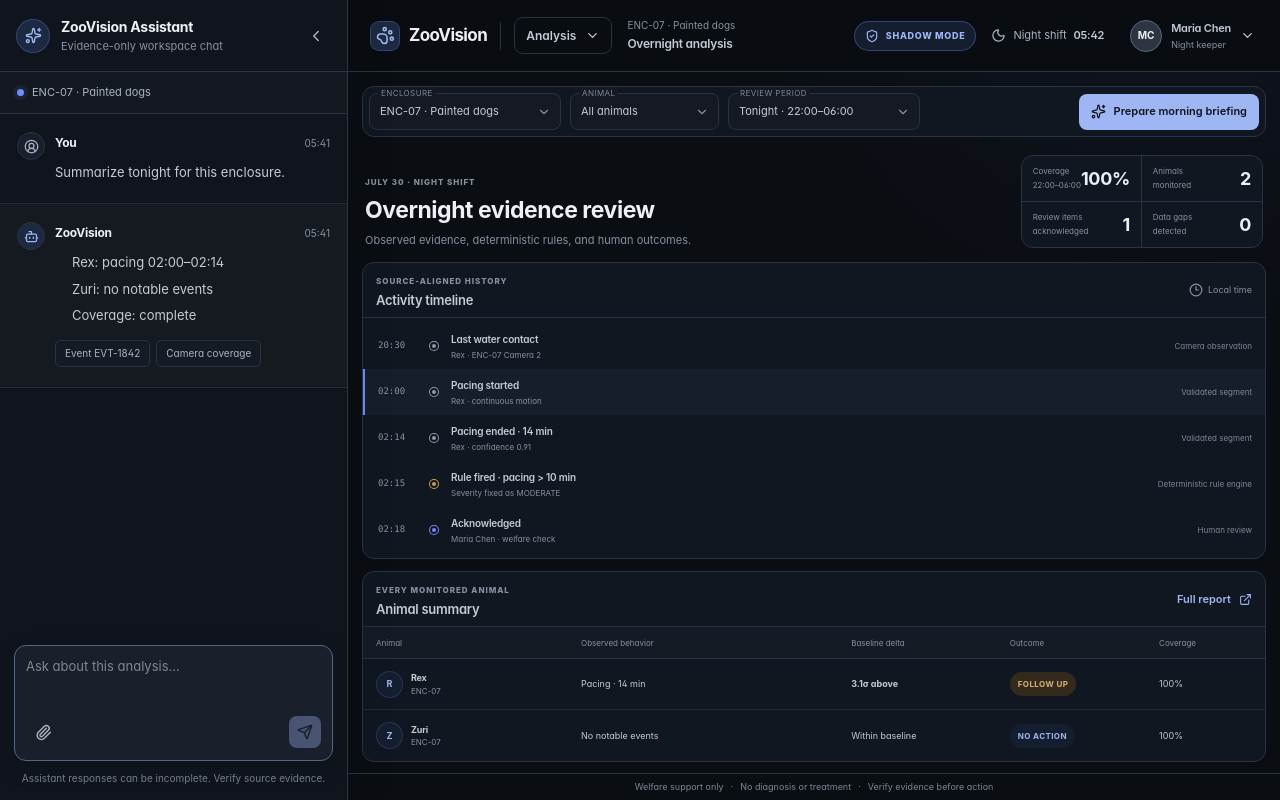
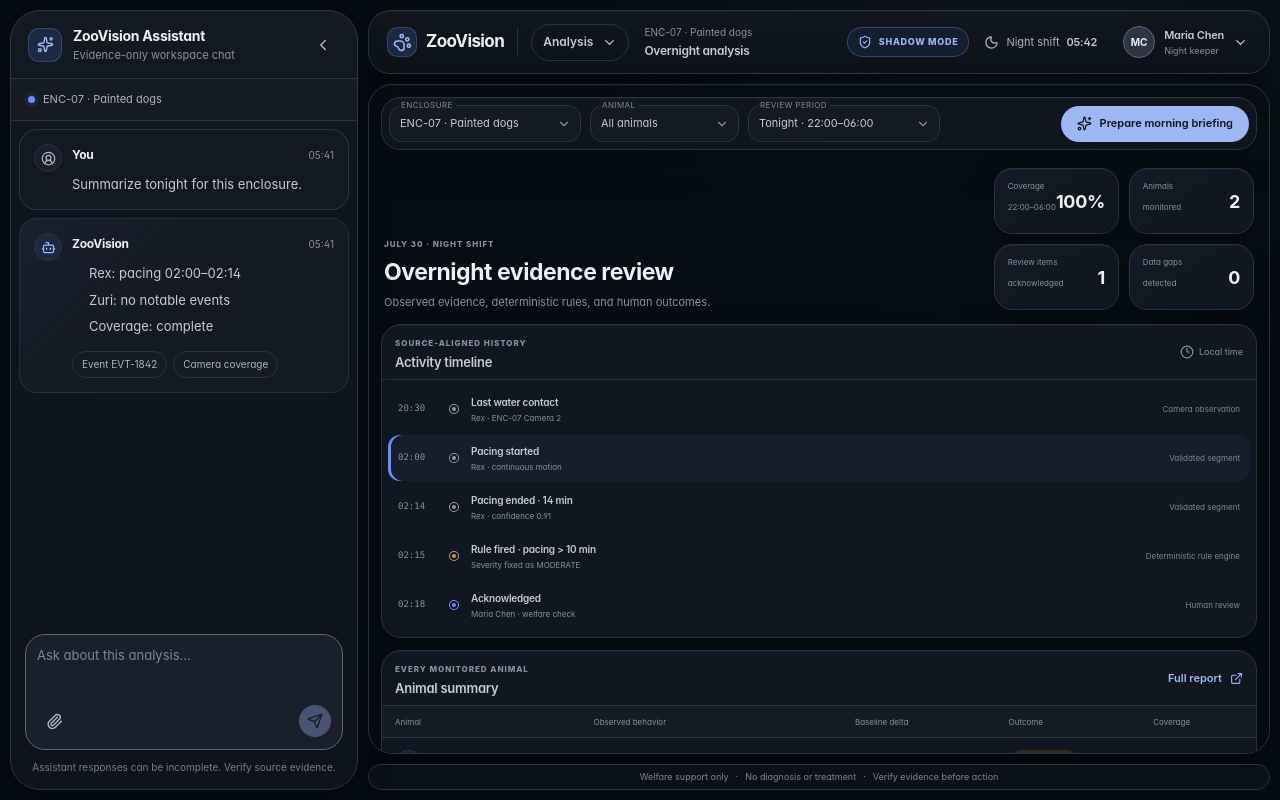
Before and after one commit to rishabhcli/ZooVision, a Next.js app: page /analysis in a window 1280 px wide. Built offline with nearby package versions, Linux system fonts and the light colour scheme.

Commit message:
Roundify ZooVision surface hierarchy

```diff
--- a/app/globals.css
+++ b/app/globals.css
@@ -20,11 +20,15 @@
   --amber-soft: #33291c;
   --blue-gray: #73849c;
   --danger: #c87665;
-  --shadow: 0 18px 48px rgba(0, 0, 0, 0.28);
-  --radius-xs: 6px;
-  --radius-sm: 9px;
-  --radius-md: 12px;
-  --radius-lg: 16px;
+  --shadow: 0 24px 64px rgba(0, 0, 0, 0.34);
+  --shadow-soft:
+    0 1px 0 rgba(255, 255, 255, 0.035) inset,
+    0 14px 34px rgba(0, 0, 0, 0.18);
+  --radius-xs: 8px;
+  --radius-sm: 12px;
+  --radius-md: 18px;
+  --radius-lg: 24px;
+  --radius-xl: 30px;
 }
 
 * {
@@ -2452,6 +2456,290 @@ textarea {
   margin-top: 16px;
 }
 
+/* Rounded surface system */
+
+.app-frame {
+  gap: 10px;
+  padding: 10px;
+  background:
+    radial-gradient(circle at 80% -12%, rgba(111, 140, 255, 0.07), transparent 34%),
+    #070a0f;
+}
+
+.chat-rail {
+  height: 100%;
+  background:
+    linear-gradient(180deg, rgba(255, 255, 255, 0.018), transparent 22%),
+    #10151d;
+  border: 1px solid var(--border);
+  border-radius: var(--radius-xl);
+  box-shadow: var(--shadow-soft);
+}
+
+.chat-rail-header {
+  min-height: 68px;
+  padding: 0 17px;
+}
+
+.assistant-mark {
+  border-radius: 11px;
+}
+
+.icon-button {
+  border-radius: 11px;
+}
+
+.message-list {
+  padding: 8px;
+}
+
+.chat-message {
+  margin-bottom: 8px;
+  padding: 14px;
+  background: rgba(255, 255, 255, 0.014);
+  border: 1px solid rgba(86, 103, 129, 0.36);
+  border-radius: var(--radius-md);
+}
+
+.chat-message.assistant {
+  background:
+    linear-gradient(135deg, rgba(111, 140, 255, 0.055), transparent 46%),
+    var(--panel);
+  border-color: rgba(111, 140, 255, 0.16);
+}
+
+.citation-row button {
+  border-radius: 999px;
+}
+
+.chat-composer {
+  border-radius: 20px;
+}
+
+.send-button {
+  border-radius: 50%;
+}
+
+.workspace {
+  height: 100%;
+  gap: 10px;
+  overflow: hidden;
+}
+
+.topbar {
+  min-height: 64px;
+  padding: 0 14px 0 18px;
+  background:
+    linear-gradient(180deg, rgba(255, 255, 255, 0.018), transparent),
+    rgba(15, 19, 26, 0.94);
+  border: 1px solid var(--border);
+  border-radius: 22px;
+  box-shadow: var(--shadow-soft);
+}
+
+.brand-mark {
+  border-radius: 10px;
+}
+
+.workspace-menu-trigger,
+.profile-trigger,
+.shadow-badge {
+  border-radius: 999px;
+}
+
+.dropdown-menu {
+  padding: 9px;
+  border-radius: 20px;
+}
+
+.dropdown-menu > button {
+  border-radius: 11px;
+}
+
+.workspace-content {
+  background:
+    linear-gradient(180deg, rgba(255, 255, 255, 0.009), transparent 18%),
+    rgba(10, 13, 18, 0.68);
+  border: 1px solid var(--border);
+  border-radius: var(--radius-lg);
+  box-shadow: var(--shadow-soft);
+}
+
+.safety-footer {
+  min-height: 26px;
+  background: rgba(15, 19, 26, 0.88);
+  border: 1px solid var(--border);
+  border-radius: 13px;
+}
+
+.page-stack {
+  gap: 12px;
+  padding: 12px;
+}
+
+.control-row {
+  padding: 7px;
+  background: rgba(17, 23, 32, 0.9);
+  border-radius: 19px;
+  box-shadow: var(--shadow-soft);
+}
+
+.active-source-readout,
+.select-control,
+.search-control {
+  border-radius: 13px;
+}
+
+.quiet-button,
+.secondary-button {
+  border-radius: 12px;
+}
+
+.primary-button,
+.briefing-button {
+  padding-right: 16px;
+  padding-left: 16px;
+  border-radius: 999px;
+}
+
+.monitor-grid,
+.graph-workspace {
+  border-radius: 22px;
+  box-shadow: var(--shadow-soft);
+}
+
+.track-box {
+  border-radius: 10px;
+}
+
+.track-label {
+  border-radius: 8px 8px 0 0;
+}
+
+.camera-id,
+.camera-state,
+.camera-timecode {
+  border-radius: 9px;
+}
+
+.timeline-track,
+.timeline-block {
+  border-radius: 999px;
+}
+
+.filmstrip span {
+  border-radius: 8px;
+}
+
+.camera-dock {
+  padding: 10px;
+  border-radius: 22px;
+  box-shadow: var(--shadow-soft);
+}
+
+.camera-card,
+.camera-card-active {
+  border-radius: 15px;
+}
+
+.camera-card-preview {
+  border-radius: 10px;
+}
+
+.plain-status,
+.table-status {
+  min-height: 26px;
+  padding-right: 10px;
+  padding-left: 10px;
+}
+
+.drawer-rule,
+.rule-audit,
+.drawer-note {
+  border-radius: 14px;
+}
+
+.drawer-note {
+  padding: 11px;
+  background: rgba(255, 255, 255, 0.018);
+  border: 1px solid var(--border);
+}
+
+.graph-zoom-controls {
+  padding: 5px;
+  background: rgba(18, 24, 33, 0.94);
+  border-radius: 999px;
+}
+
+.graph-zoom-controls button {
+  border-radius: 50%;
+}
+
+.graph-inspector {
+  border-radius: 20px 0 0 20px;
+}
+
+.analysis-summary {
+  gap: 10px;
+  overflow: visible;
+  background: transparent;
+  border: 0;
+}
+
+.analysis-summary > div {
+  min-height: 66px;
+  padding: 11px 13px;
+  background:
+    linear-gradient(145deg, rgba(111, 140, 255, 0.035), transparent 48%),
+    var(--panel-soft);
+  border: 1px solid var(--border);
+  border-radius: var(--radius-md);
+  box-shadow: var(--shadow-soft);
+}
+
+.analysis-summary > div:last-child,
+.analysis-summary > div:nth-child(2),
+.analysis-summary > div:nth-child(-n + 2) {
+  border: 1px solid var(--border);
+}
+
+.analysis-section {
+  border-radius: 20px;
+  box-shadow: var(--shadow-soft);
+}
+
+.activity-list {
+  padding: 6px;
+}
+
+.activity-row {
+  width: 100%;
+  margin-bottom: 3px;
+  padding: 0 10px;
+  border: 0;
+  border-radius: 12px;
+}
+
+.activity-row.selected {
+  box-shadow: inset 3px 0 0 var(--accent);
+}
+
+.bar {
+  border-radius: 999px;
+}
+
+.clip-strip button {
+  border-radius: 11px;
+}
+
+.briefing-toast {
+  border-radius: 16px;
+}
+
+.settings-modal {
+  border-radius: 26px;
+}
+
 @container workspace (max-width: 1080px) {
   .analysis-layout {
     grid-template-columns: 1fr;
@@ -2505,11 +2793,11 @@ textarea {
   }
 
   .analysis-summary > div:nth-child(2) {
-    border-right: 0;
+    border: 1px solid var(--border);
   }
 
   .analysis-summary > div:nth-child(-n + 2) {
-    border-bottom: 1px solid var(--border);
+    border: 1px solid var(--border);
   }
 }
 
@@ -2619,11 +2907,11 @@ textarea {
   }
 
   .analysis-summary > div:nth-child(2) {
-    border-right: 0;
+    border: 1px solid var(--border);
   }
 
   .analysis-summary > div:nth-child(-n + 2) {
-    border-bottom: 1px solid var(--border);
+    border: 1px solid var(--border);
   }
 }
 
@@ -2659,10 +2947,11 @@ textarea {
 @media (max-width: 760px) {
   .chat-rail {
     position: absolute;
-    top: 0;
-    bottom: 0;
-    left: 0;
-    max-width: min(348px, calc(100vw - 48px));
+    top: 10px;
+    bottom: 10px;
+    left: 10px;
+    height: auto;
+    max-width: min(348px, calc(100vw - 58px));
   }
 
   .chat-rail[data-collapsed="true"] {
@@ -2670,7 +2959,7 @@ textarea {
   }
 
   .workspace {
-    padding-left: 58px;
+    padding-left: 68px;
   }
 
   .brand > span:last-child,
```
Also changed, not shown: public/og.png.
